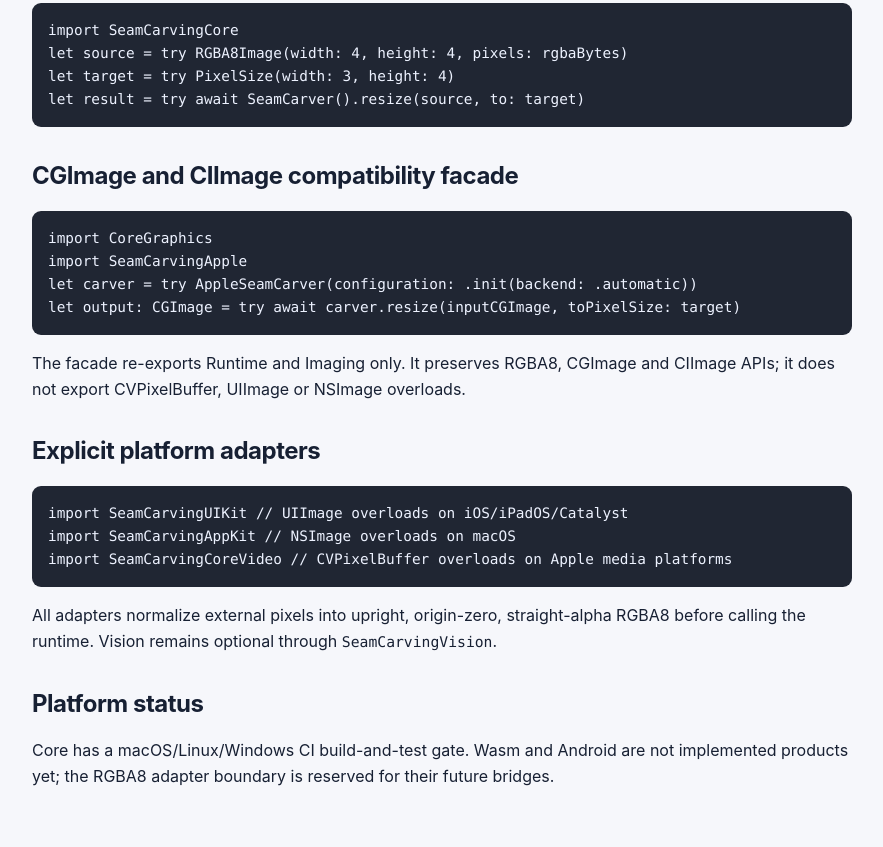
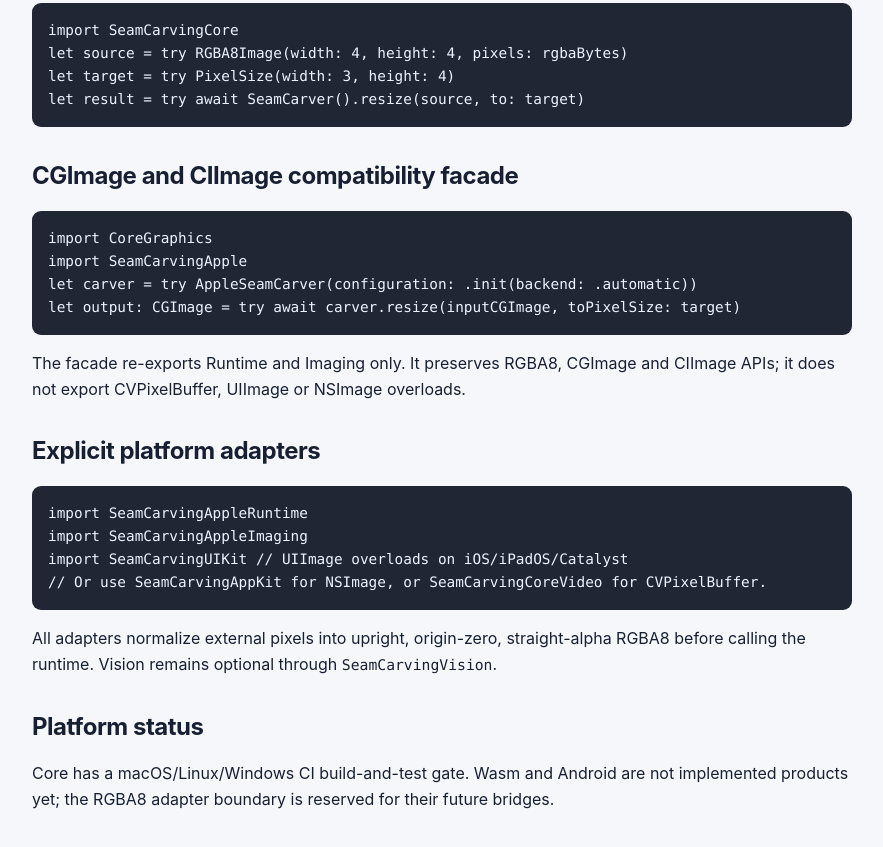
Before and after one commit to AmatsuZero/SeemCarvingSwift, a plain HTML site: page docs/api.html in a window 1280 px wide. Shown: the part 797-1644 px from the top of the page, without its empty margins (118-1001 px from the left). Drawn offline with Linux system fonts and the light colour scheme.

Commit message:
docs: clarify platform adapter imports

```diff
--- a/docs/api.html
+++ b/docs/api.html
@@ -11,8 +11,9 @@ let result = try await SeamCarver().resize(source, to: target)</code></pre>
 import SeamCarvingApple
 let carver = try AppleSeamCarver(configuration: .init(backend: .automatic))
 let output: CGImage = try await carver.resize(inputCGImage, toPixelSize: target)</code></pre><p>The facade re-exports Runtime and Imaging only. It preserves RGBA8, CGImage and CIImage APIs; it does not export CVPixelBuffer, UIImage or NSImage overloads.</p>
-<h2>Explicit platform adapters</h2><pre><code>import SeamCarvingUIKit // UIImage overloads on iOS/iPadOS/Catalyst
-import SeamCarvingAppKit // NSImage overloads on macOS
-import SeamCarvingCoreVideo // CVPixelBuffer overloads on Apple media platforms</code></pre>
+<h2>Explicit platform adapters</h2><pre><code>import SeamCarvingAppleRuntime
+import SeamCarvingAppleImaging
+import SeamCarvingUIKit // UIImage overloads on iOS/iPadOS/Catalyst
+// Or use SeamCarvingAppKit for NSImage, or SeamCarvingCoreVideo for CVPixelBuffer.</code></pre>
 <p>All adapters normalize external pixels into upright, origin-zero, straight-alpha RGBA8 before calling the runtime. Vision remains optional through <code>SeamCarvingVision</code>.</p>
 <h2>Platform status</h2><p>Core has a macOS/Linux/Windows CI build-and-test gate. Wasm and Android are not implemented products yet; the RGBA8 adapter boundary is reserved for their future bridges.</p></article></main></body></html>
```
Also changed, not shown: docs/api-zh.html (+4 -3 lines), docs/architecture-zh.html (+1 -1 lines), docs/architecture.html (+1 -1 lines).
